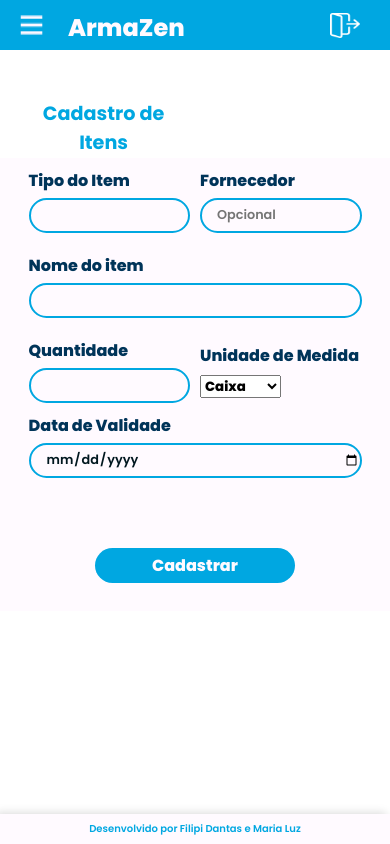
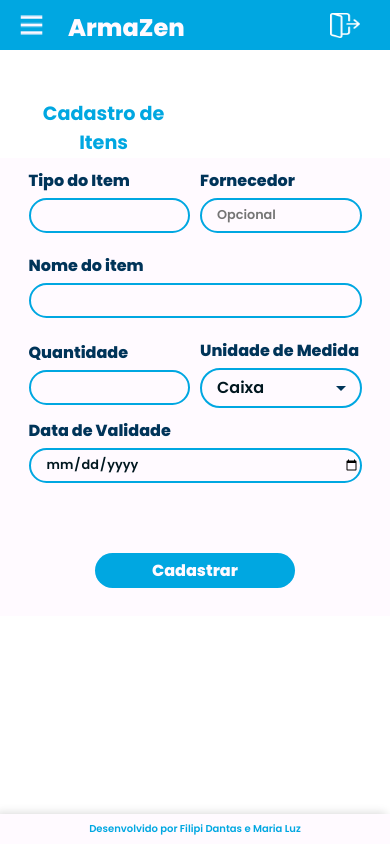
Before and after one commit to Filipi0/armaZen, a Next.js app: page /cadastro-itens in a window 390 px wide. Built offline with nearby package versions, Linux system fonts and the light colour scheme; no server answers.

Commit message:
melhora a responsividade e estilo do formulário de cadastro de itens, adiciona exibição dinâmica de produtos na movimentação de estoque e aprimora a experiência do usuário com efeitos visuais

```diff
--- a/src/pages/cadastro-itens.jsx
+++ b/src/pages/cadastro-itens.jsx
@@ -102,6 +102,7 @@ function CadastroItens() {
   <label htmlFor="unidade-medida">Unidade de Medida</label>
   <select
     id="unidade-medida"
+    className={styles.select} // Aplica a classe de estilo
     value={unidadeMedida}
     onChange={(e) => setUnidadeMedida(e.target.value)}
   >
@@ -111,6 +112,7 @@ function CadastroItens() {
     <option value="metro">Metro</option>
   </select>
 </div>
+
                 <div className={styles.formGroup}>
                   <label htmlFor="validade">Data de Validade</label>
                   <input
--- a/src/pages/movimentar-estoque.jsx
+++ b/src/pages/movimentar-estoque.jsx
@@ -36,15 +36,14 @@ export default function MovimentarEstoque() {
 
   // Função para pesquisar o item pelo nome
   const handleSearch = (e) => {
-    const term = e.target.value.toLowerCase();
-    setSearchTerm(term);
-    const foundItem = estoques.find((item) => item.name.toLowerCase().includes(term));
-    if (foundItem) {
-      setSelectedItem(foundItem);
-      setQuantity(foundItem.quantity);
-    } else {
-      setSelectedItem(null);
-    }
+    setSearchTerm(e.target.value.toLowerCase());
+  };
+
+  // Selecionar um produto ao clicar
+  const handleSelectItem = (item) => {
+    setSelectedItem(item);
+    setQuantity(item.quantity);
+    setSearchTerm(item.name); // Atualiza o campo de pesquisa com o nome do item selecionado
   };
 
   // Incrementar a quantidade
@@ -118,12 +117,31 @@ export default function MovimentarEstoque() {
             <input
               type="text"
               id="search"
-              placeholder="Item que sofrerá alteração na quantidade"
+              placeholder="Buscar item..."
               className={styles.searchInput}
               value={searchTerm}
               onChange={handleSearch}
             />
           </div>
+
+          {/* Exibir produtos apenas quando o usuário começar a digitar */}
+          {searchTerm.length > 0 && (
+            <div className={styles.productList}>
+              {estoques
+                .filter((item) =>
+                  item.name.toLowerCase().includes(searchTerm.toLowerCase())
+                )
+                .map((item) => (
+                  <div
+                    key={item.id}
+                    className={styles.productItem}
+                    onClick={() => handleSelectItem(item)}
+                  >
+                    <strong>{item.name}</strong> - {item.quantity} {item.unit}
+                  </div>
+                ))}
+            </div>
+          )}
 
           <label htmlFor="quantity" className={styles.searchLabel2}>Quantidade de Movimentação</label>
 
--- a/src/styles/cadastroItens.module.css
+++ b/src/styles/cadastroItens.module.css
@@ -50,6 +50,26 @@
     margin-top: 0px;
     background-color: #fffaff;
 }
+
+.formGroup select {
+    width: 100%;
+    height: 40px;
+    border-radius: 20px;
+    border: 2px solid #00a7e1;
+    background-color: #fffaff;
+    font-size: 1rem;
+    font-family: 'Poppins-regular';
+    color: #00171f;
+    padding-left: 15px;
+    box-sizing: border-box;
+  }
+
+  /* Efeito ao clicar no campo */
+  .formGroup select:focus {
+    border-color: #007bb5;
+    outline: none;
+  }
+
 
 /* Estilos da seção do formulário */
 .formSection {
--- a/src/styles/movimentar-estoque.module.css
+++ b/src/styles/movimentar-estoque.module.css
@@ -196,6 +196,18 @@
     position: relative;
   }
 
+  .productItem {
+    padding: 10px;
+    border-bottom: 1px solid #ddd;
+    transition: background-color 0.2s ease-in-out;
+    cursor: pointer; /* 🟢 Torna o cursor um ponteiro ao passar o mouse */
+  }
+
+  .productItem:hover {
+    background-color: #f0f0f0; /* Efeito de hover para destacar o item */
+  }
+
+
   .searchInputContainer input {
     font-size: 0.9rem;
     padding: 8px 12px;
```
Lines whose indentation alone changed are shown as unchanged.
